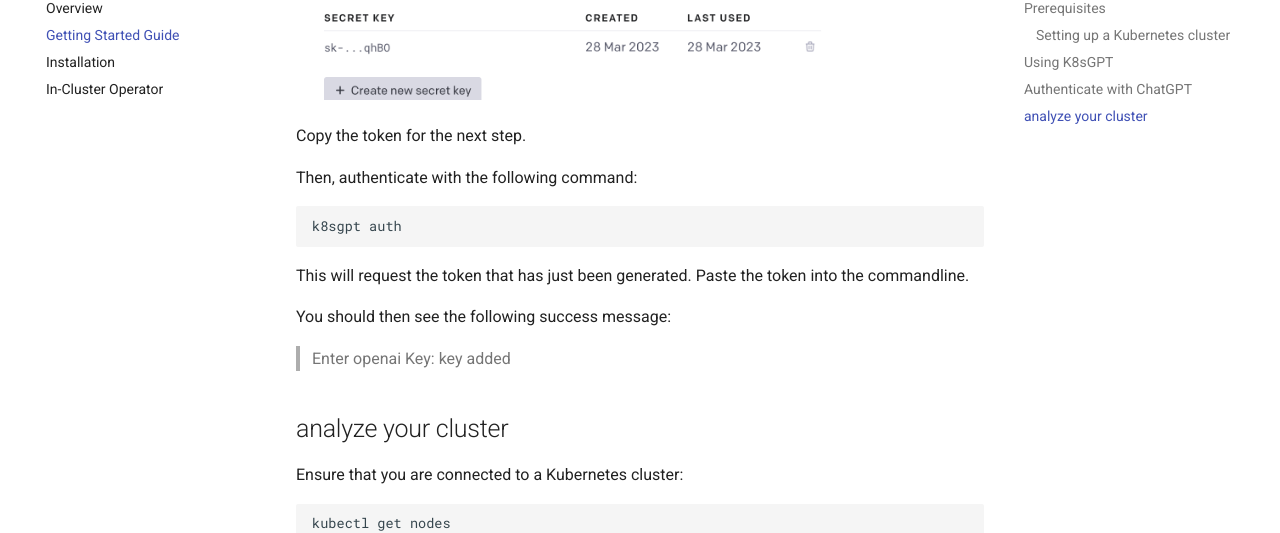
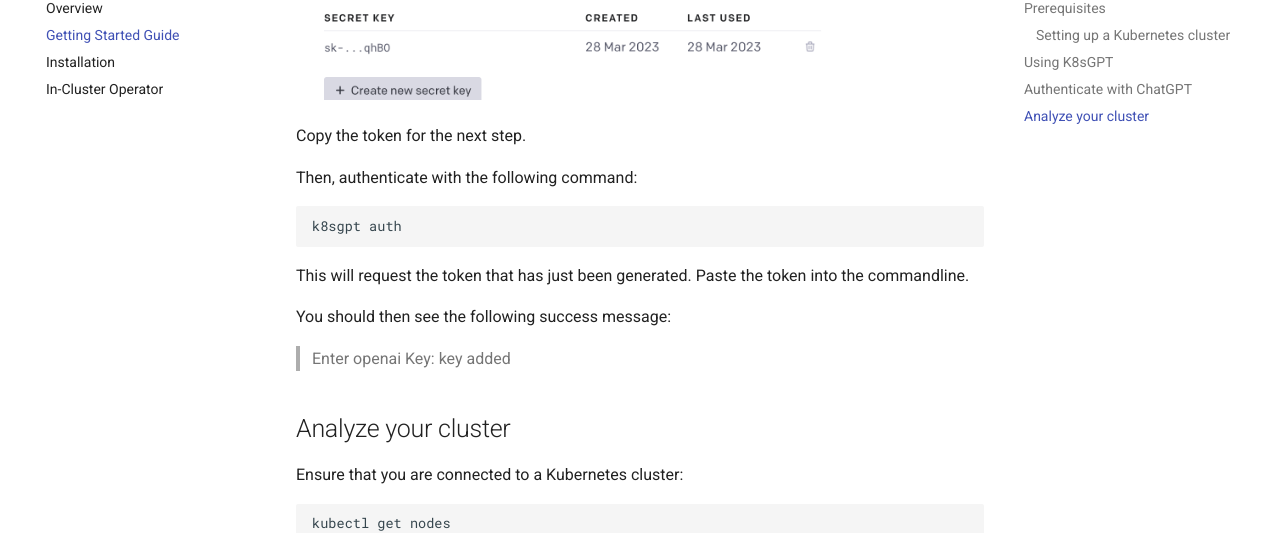
Before and after one commit to k8sgpt-ai/docs, an MkDocs documentation site: the page built from docs/getting-started/getting-started.md, in a window 1280 px wide and 900 px high, scrolled down 1524 px. Shown: the part 148-681 px from the top of the window. Built offline with MkDocs 1.6.1 and Material for MkDocs 9.7.7, drawn with Linux system fonts in a browser that asks for light colours; comment, search, counter and statistics services are not loaded.

Commit message:
fix: optimize the spelling of the document
Signed-off-by: Xinwei Xiong(cubxxw) <3293172751nss@gmail.com>

```diff
--- a/docs/getting-started/getting-started.md
+++ b/docs/getting-started/getting-started.md
@@ -71,7 +71,7 @@ This will request the token that has just been generated. Paste the token into t
 You should then see the following success message:
 > Enter openai Key: key added
 
-## analyze your cluster
+## Analyze your cluster
 
 Ensure that you are connected to a Kubernetes cluster:
 
```
